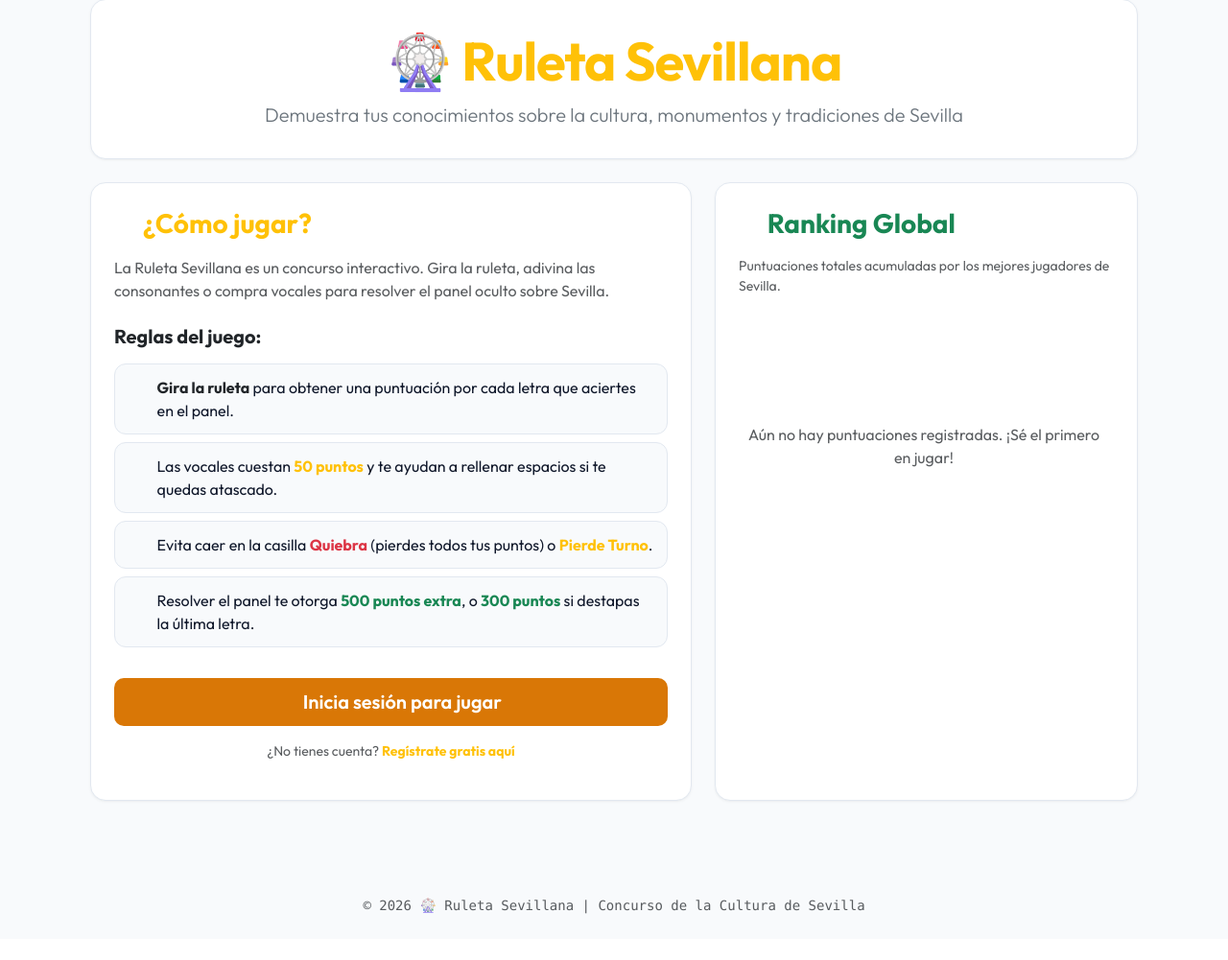
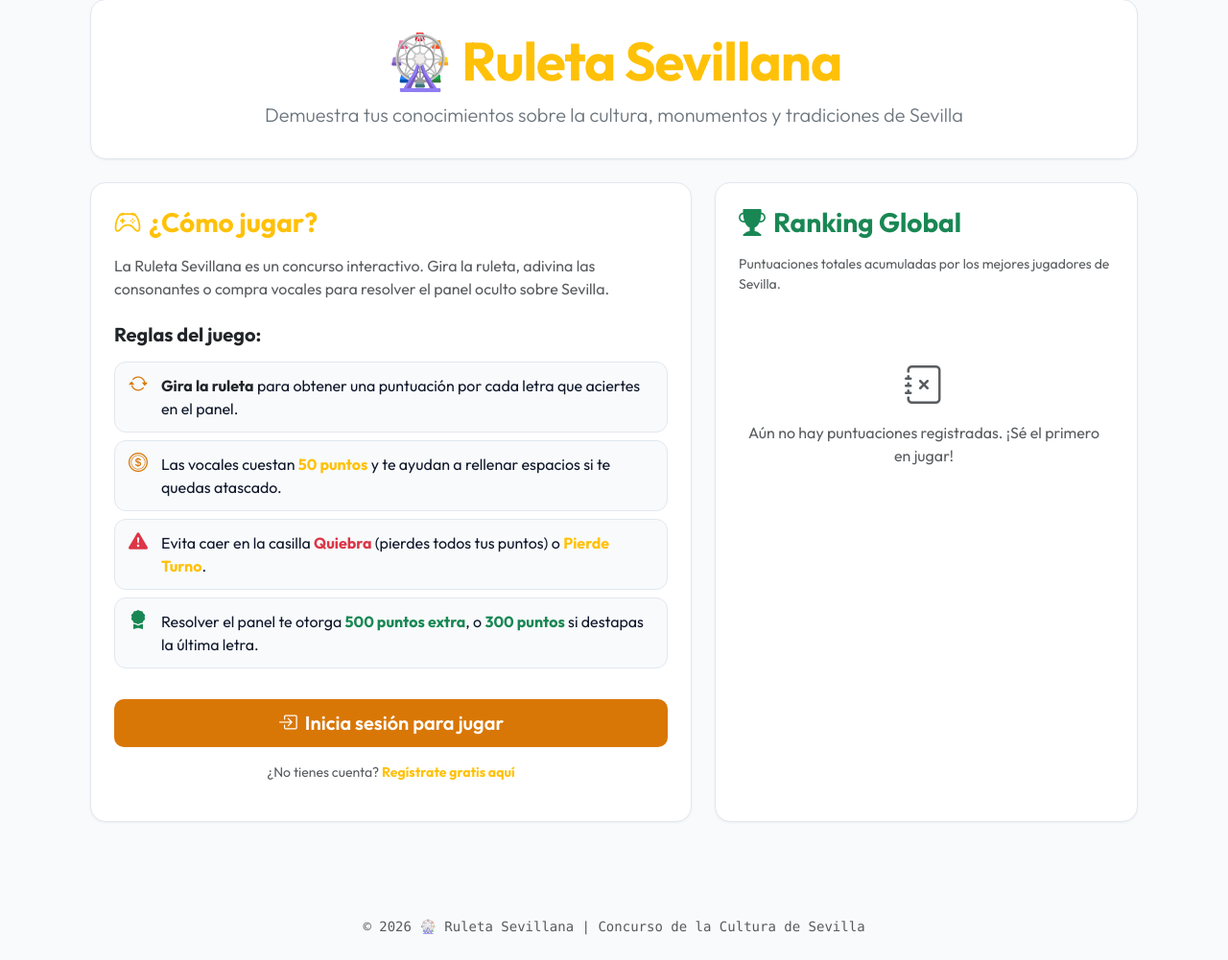
Before and after one commit to Manuel-Avecilla/proyecto_sevilla, a Django app: page / in a window 1280 px wide. Shown: the part 142-1143 px from the top of the page at 96% size. Before the commit the page ends 1095 px from the top, so only its background shows below. Run offline with Django 5.2, Linux system fonts and the light colour scheme; data that the repository does not hold is empty; some libraries are stand-ins or nearby versions; some web fonts are replaced.

Commit message:
fix icon

```diff
--- a/app/examen/templates/base/base.html
+++ b/app/examen/templates/base/base.html
@@ -11,9 +11,9 @@
 
     <script src="{% static 'js/script.js' %}" defer></script>
 
-    <!-- Bootstrap local -->
+    <!-- Bootstrap local & CDN icons -->
     <link rel="stylesheet" href="{% static 'bootstrap/css/bootstrap.min.css' %}">
-    <link rel="stylesheet" href="{% static 'bootstrap/css/bootstrap-icons.min.css' %}">
+    <link rel="stylesheet" href="https://cdn.jsdelivr.net/npm/bootstrap-icons@1.11.3/font/bootstrap-icons.min.css">
     <script src="{% static 'bootstrap/js/bootstrap.min.js' %}"></script>
 
     <!-- Google Fonts: Outfit -->
```
Also changed, not shown: 1 other file.
